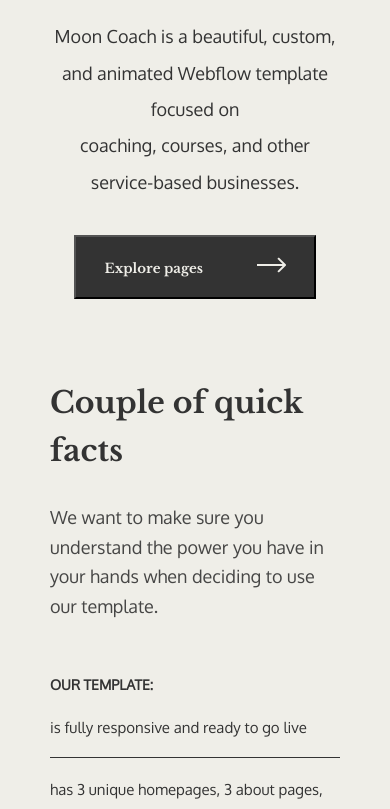
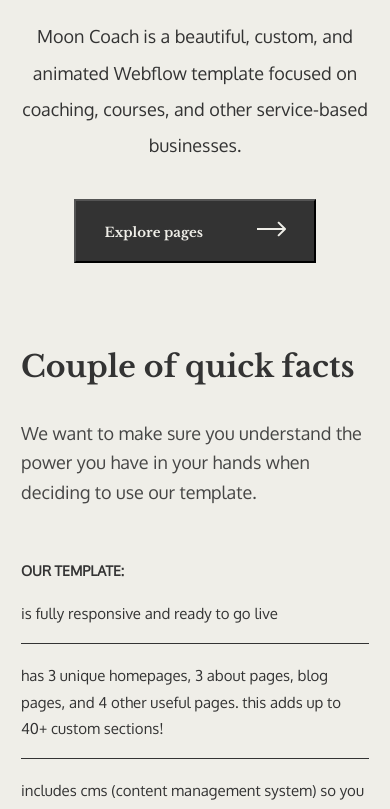
Before and after one commit to grebalexey/MoonCoach, a plain HTML site: page index.html in a window 390 px wide. Shown: the part 483-1292 px from the top of the page. Drawn offline with nearby package versions, Linux system fonts and the light colour scheme.

Commit message:
почти закончил адаптив

```diff
--- a/style/style.scss
+++ b/style/style.scss
@@ -21,6 +21,11 @@ $titleFontFamily: Libre Baskerville, sans-serif;
     }
 }
 
+@mixin _576{
+    @media (max-width: 576px){
+        @content;
+    }
+}
 
 *{
     margin: 0;
@@ -57,6 +62,10 @@ body{
     @include _850{
         padding: 0 50px;
     }
+
+    @include _576{
+        padding: 0 21px;
+    }
 }
 
 header{
@@ -76,6 +85,10 @@ footer{
 .header{
     &__container{
         padding: 0 52px;
+
+        @include _576{
+            padding: 0 21px;
+        }
     }
 
     &__logo{
@@ -277,6 +290,10 @@ button{
 
         @include _992{
             font-size: 50px;
+        }
+
+        @include _576{
+            font-size: 39px;
         }
     }
 
@@ -489,6 +506,10 @@ button{
             @include _850{
                 width: 70%;
             }
+
+            @include _576{
+                width: 90%;
+            }
     }
 
     &__inner{
@@ -549,10 +570,18 @@ button{
         @include _850{
             padding: 0 50px;
         }
+
+        @include _576{
+            padding: 0 21px;
+        }
     }
 
     &__left{
         width: 50%;
+
+        @include _850{
+            display: none;
+        }
 
         img{
             width: 100%;
@@ -562,6 +591,15 @@ button{
     &__right{
         width: 50%;
         padding-left: 54px;
+
+        @include _850{
+            padding-left: 0;
+            width: 70%;
+        }
+
+        @include _576{
+            width: 90%;
+        }
     }
 
     &__title{
@@ -639,21 +677,29 @@ button{
         display: flex;
         justify-content: space-between;
 
+        @include _576{
+            display: block;
+        }
+
         img{
             margin-top: 84px;
+
+            @include _576{
+                margin-top: 12px;
+            }
         }
 
         svg{
             margin-top: 93px;
 
-            & + &{
-                margin-left: 16px;
+            @include _576{
+                margin-top: 12px;
             }
+
         }
     }
 
     &__networks {
-
 
         &-item{
             svg{
```
Also changed, not shown: style/dist/style.css, style/dist/style.min.css.
